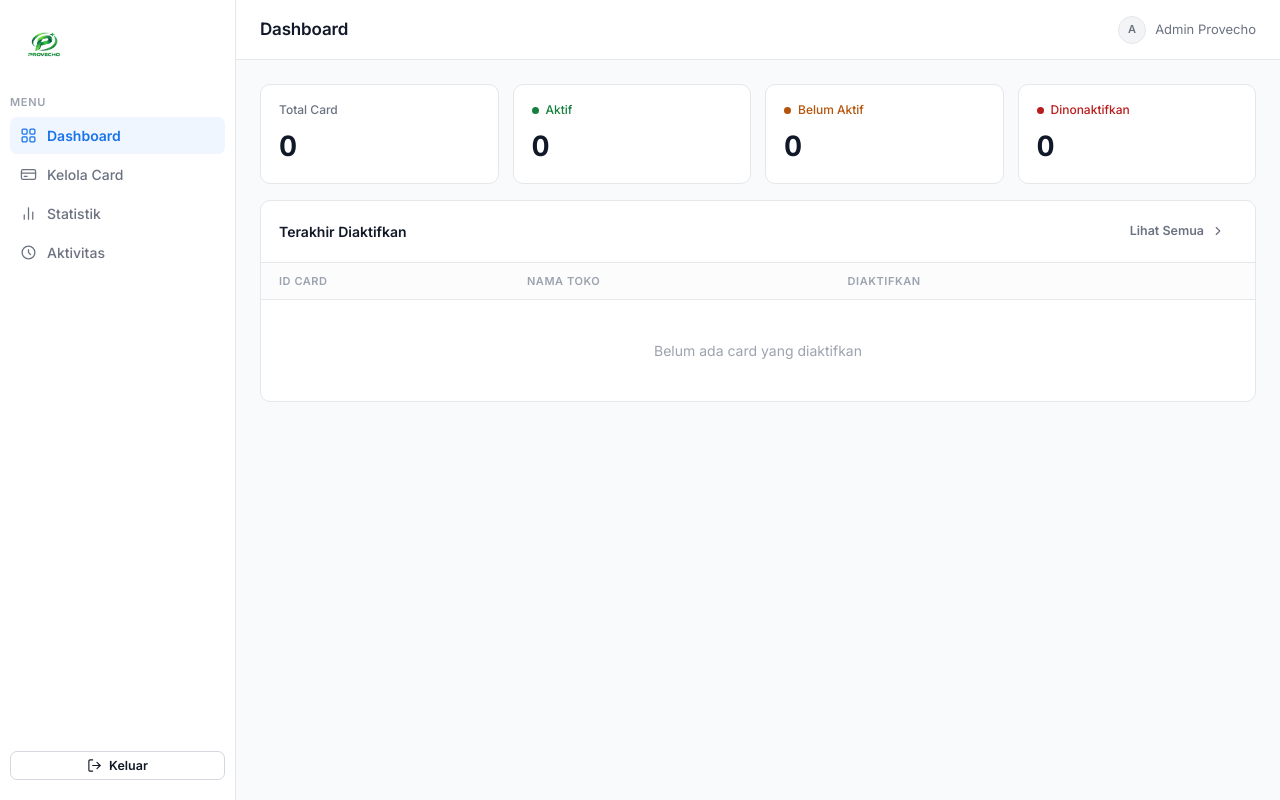
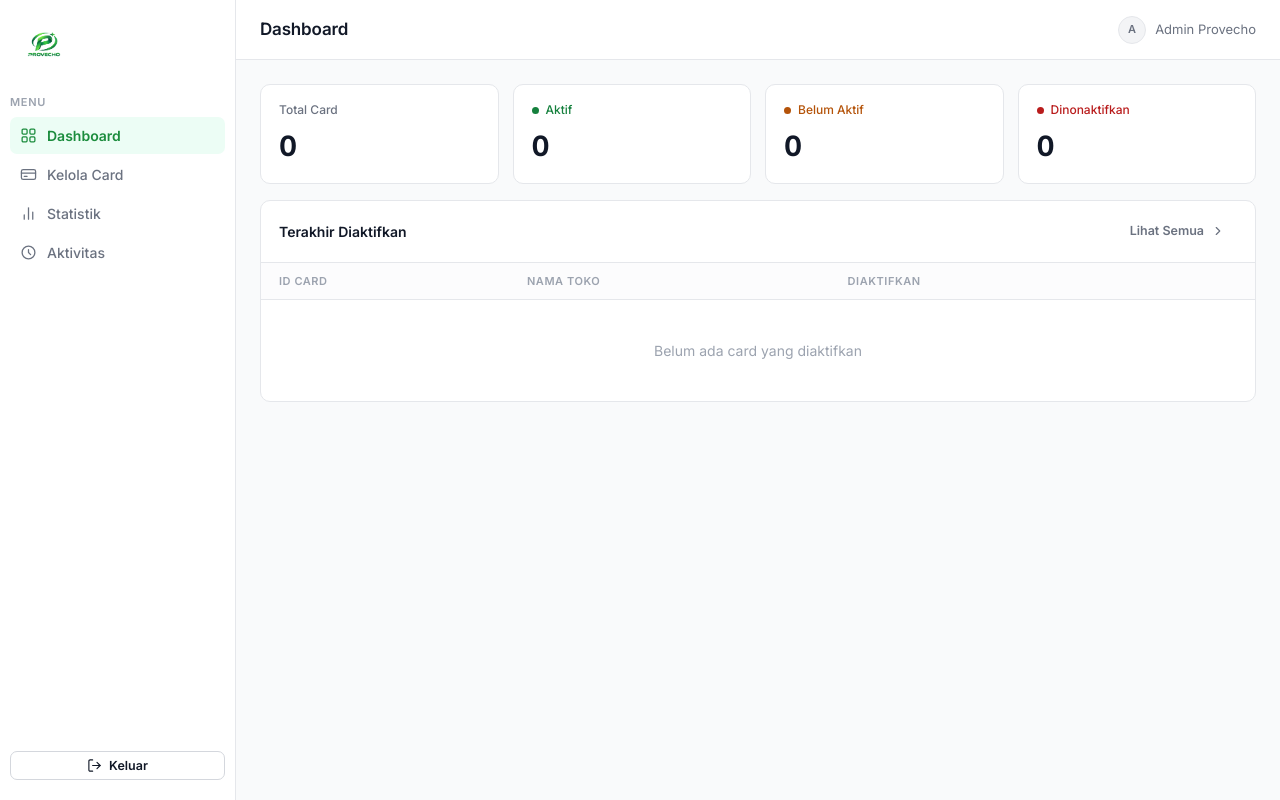
Before and after one commit to ademirza98972-hue/provecho, a Laravel app: page /dashboard in a window 1280 px wide. Run offline with Laravel 12, Linux system fonts and the light colour scheme; a user stored in the database is signed in; data comes from the database, SQL or seed files in the repository; data that the repository does not hold is empty; some libraries are stand-ins or nearby versions.

Commit message:
ui: change accent color from blue to green matching logo
Replace all blue accent (#1A73E8) with green (#1B8C3D) across all
pages: dashboard layout, login, card activation, and print views.

Co-Authored-By: Claude Opus 4.6 <noreply@anthropic.com>
Claude-Session: https://claude.ai/code/session_01CmYq97R4FWQDcD3GdcZ9DL

```diff
--- a/resources/views/auth/login.blade.php
+++ b/resources/views/auth/login.blade.php
@@ -12,7 +12,7 @@
         --surface: #FFFFFF; --bg: #F9FAFB;
         --border: #E5E7EB; --border-strong: #D4D7DD;
         --text: #111827; --muted: #6B7280; --faint: #9CA3AF;
-        --accent: #1A73E8; --accent-dark: #1558B0; --accent-soft: #EFF6FF;
+        --accent: #1B8C3D; --accent-dark: #15702F; --accent-soft: #ECFDF5;
         --bad: #B91C1C; --bad-soft: #FEF2F2;
     }
     *, *::before, *::after { box-sizing: border-box; margin: 0; padding: 0; }
--- a/resources/views/card/activate.blade.php
+++ b/resources/views/card/activate.blade.php
@@ -14,7 +14,7 @@
         --surface: #FFFFFF; --bg: #F9FAFB; --subtle: #FCFCFD;
         --border: #E5E7EB; --border-strong: #D4D7DD;
         --text: #111827; --muted: #6B7280; --faint: #9CA3AF;
-        --accent: #1A73E8; --accent-dark: #1558B0; --accent-soft: #EFF6FF;
+        --accent: #1B8C3D; --accent-dark: #15702F; --accent-soft: #ECFDF5;
         --ok: #15803D; --ok-soft: #F0FDF4;
         --bad: #B91C1C; --bad-soft: #FEF2F2;
         color-scheme: light;
--- a/resources/views/dashboard/cards/print-sticker.blade.php
+++ b/resources/views/dashboard/cards/print-sticker.blade.php
@@ -29,8 +29,8 @@
     }
     .toolbar a      { background: #fff; border-color: #D4D7DD; color: #111827; }
     .toolbar a:hover{ background: #F9FAFB; }
-    .toolbar button { background: #1A73E8; color: #fff; }
-    .toolbar button:hover { background: #1558B0; }
+    .toolbar button { background: #1B8C3D; color: #fff; }
+    .toolbar button:hover { background: #15702F; }
     .toolbar .hint  { color: #6B7280; }
 
     /* ── sticker sheet: 100cm × 50cm ── */
--- a/resources/views/dashboard/cards/print.blade.php
+++ b/resources/views/dashboard/cards/print.blade.php
@@ -30,8 +30,8 @@
     }
     .toolbar a      { background: #fff; border-color: #D4D7DD; color: #111827; }
     .toolbar a:hover{ background: #F9FAFB; }
-    .toolbar button { background: #1A73E8; color: #fff; }
-    .toolbar button:hover { background: #1558B0; }
+    .toolbar button { background: #1B8C3D; color: #fff; }
+    .toolbar button:hover { background: #15702F; }
     .toolbar .hint  { color: #6B7280; }
 
     /* ── A4 sheet ── */
--- a/resources/views/layouts/app.blade.php
+++ b/resources/views/layouts/app.blade.php
@@ -18,9 +18,9 @@
         --text: #111827;
         --muted: #6B7280;
         --faint: #9CA3AF;
-        --accent: #1A73E8;
-        --accent-dark: #1558B0;
-        --accent-soft: #EFF6FF;
+        --accent: #1B8C3D;
+        --accent-dark: #15702F;
+        --accent-soft: #ECFDF5;
         --ok: #15803D;      --ok-soft: #F0FDF4;
         --warn: #B45309;    --warn-soft: #FFFBEB;
         --bad: #B91C1C;     --bad-soft: #FEF2F2;
```
